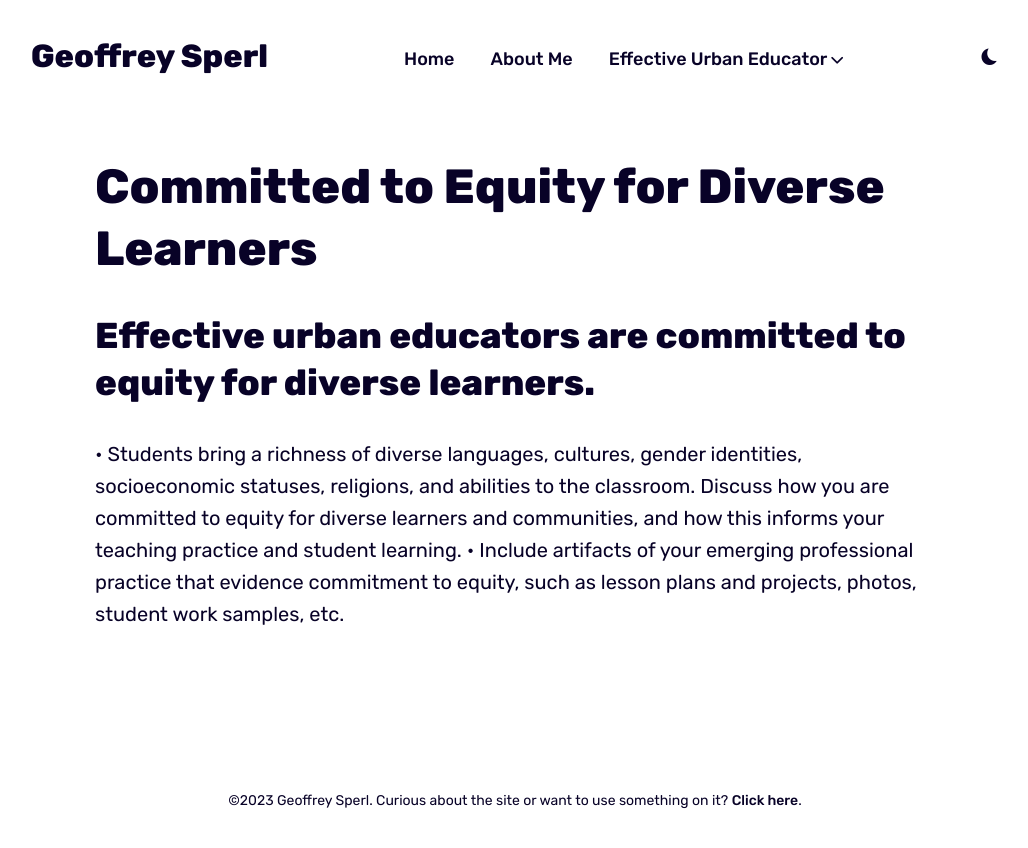
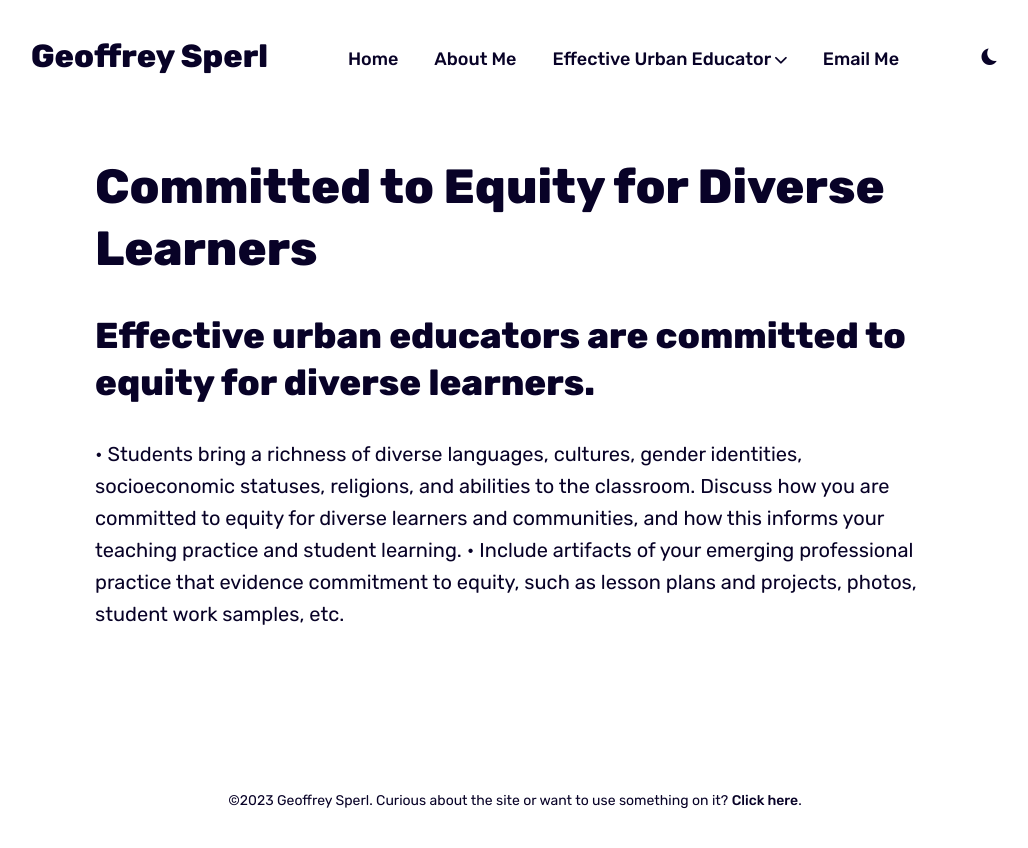
Before and after one commit to geoffreysperl/teaching, a Jekyll site: the page built from _pages/equitable.md, in a window 1280 px wide. Shown: the top 848 px of the page, without its empty margins (125-1153 px from the left). Built offline with Jekyll 4.4.1, drawn with Linux system fonts in a browser that asks for light colours.

Commit message:
Add email to menu

```diff
--- a/_data/settings.yml
+++ b/_data/settings.yml
@@ -21,7 +21,8 @@ menu__settings:
         title: 'Innovative Practitioner'
       - url: '/equitable/'
         title: 'Committed to Equity for Diverse Learners'
-
+    - title: 'Email Me'
+      url: 'mailto:geoffrey@wayne.edu'
 
 #-------------------------------
 # Author Settings
```
